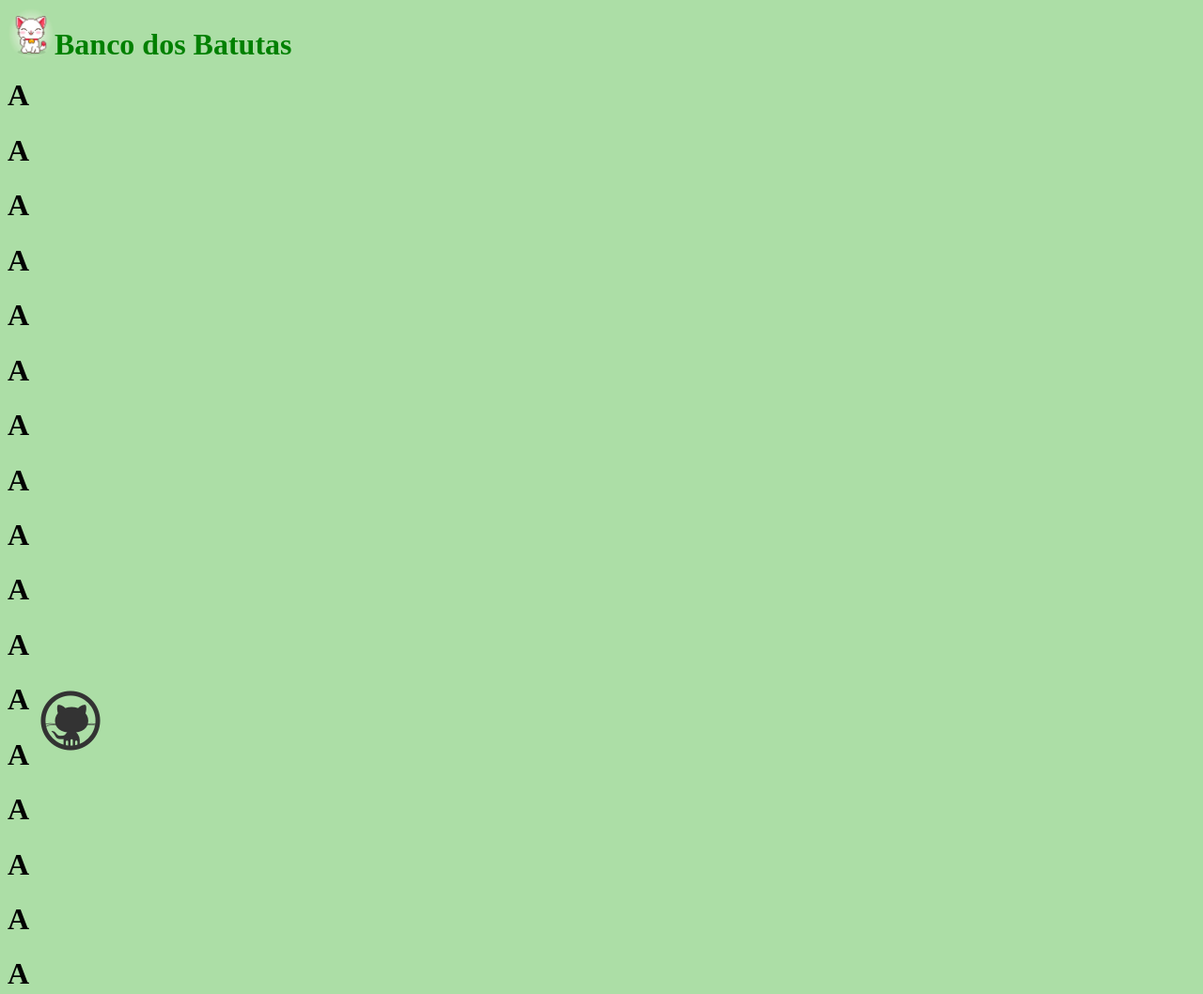
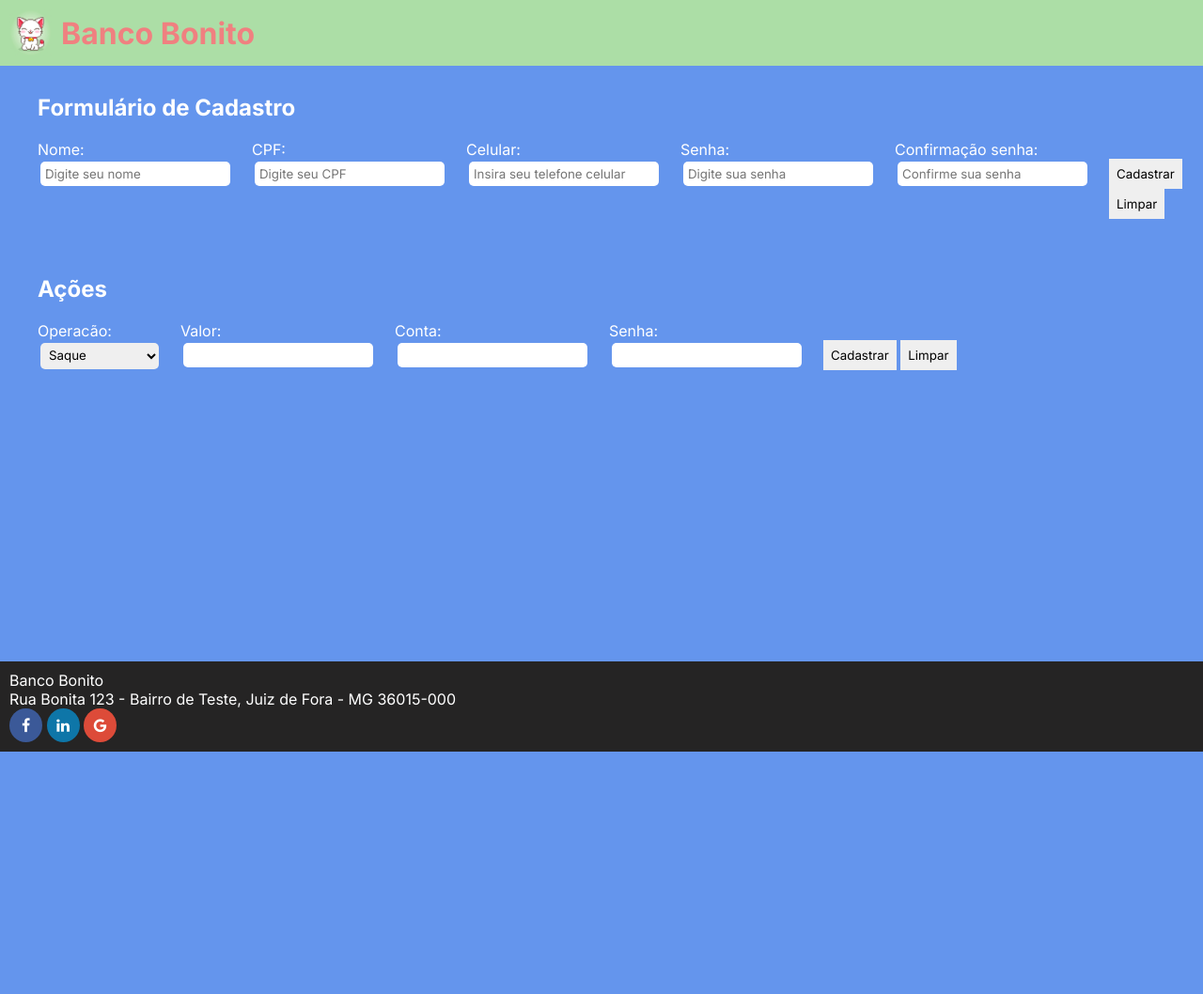
Before and after one commit to IvieMeireles/M1S04, a plain HTML site: page index.html in a window 1280 px wide. Shown: the top 1058 px of the page at 94% size. After the commit the page ends 800 px from the top, so only its background shows below. Drawn offline with Linux system fonts and the light colour scheme.

Commit message:
Criação do Layout

```diff
--- a/index.html
+++ b/index.html
@@ -1,57 +1,105 @@
 <!DOCTYPE html>
 <html lang="en">
   <head>
-    <link rel="stylesheet" href="styles.css">
-    <meta charset="UTF-8">
-    <meta http-equiv="X-UA-Compatible" content="IE=edge">
-    <meta name="viewport" content="width=device-width, initial-scale=1.0">
-    <link rel="shortcut icon" href="favicon.ico" type="image/x-icon">
-    <script src="app.js" defer></script>
-    <title>Conta Bancária</title>
-
+    <meta charset="UTF-8" />
+    <meta http-equiv="X-UA-Compatible" content="IE=edge" />
+    <meta name="viewport" content="width=device-width, initial-scale=1.0" />
+    <title>DevInBank</title>
+    <link rel="stylesheet" href="style.css">
+    <link rel="stylesheet" href="https://cdnjs.cloudflare.com/ajax/libs/font-awesome/4.7.0/css/font-awesome.min.css"> <!-- biblioteca de icones -->
+    <script src="app.js" async></script>
   </head>
   <body>
-<header>
+    <header class="header">
+      <img
+        src="./images/pixel-cat.webp"
+        alt="Logo do Banco"
+        height="50px"
+      />
+      <h1>Banco Bonito</h1>
+    </header>
+
+    <main class="main">
+      <section class="section">
+        <h2>Formulário de Cadastro</h2>
+        <br>
+
+        <form id="form" class="form">
           <div>
-    <img
-    title="Gatin"
-    class = "imgLogo"
-    src=".\images\pixel-cat.webp"
-    alt="Gatinho da Logo">
-    <h1 id="h1header">Banco dos Batutas</h1>
+            <label for="nome" >Nome:</label>
+            <input class = "column" placeholder="Digite seu nome" required id="nome" />
+          </div>
 
+          <div>
+            <label for="cpf">CPF:</label>
+            <input class = "column" placeholder="Digite seu CPF"required id="cpf" />
           </div>
-</header>
+
+          <div>
+            <label for="celular">Celular:</label>
+            <input class = "column" placeholder="Insira seu telefone celular" required type="number" id="celular" />
+          </div>
+
+          <div>
+            <label for="senha">Senha:</label>
+            <input class = "column" placeholder="Digite sua senha" required id="senha" />
+          </div>
+
+          <div>
+            <label for="confirmacao">Confirmação senha:</label>
+            <input class = "column"  placeholder ="Confirme sua senha" required id="confirmacao" />
+          </div>
+
+          <div><br>
+            <button type="submit" class="button">Cadastrar</button>
+            <button type="reset" class="button">Limpar</button>
+          </div>
+        </form>
+      </section>
+<br><br><br>
+      <section class="section2">
+        <h2>Ações</h2>
         <br>
-<br>
-<br>
-<h1>A</h1>
-<h1>A</h1>
-<h1>A</h1>
-<h1>A</h1>
-<h1>A</h1>
-<h1>A</h1>
-<h1>A</h1>
-<h1>A</h1>
-<h1>A</h1>
-<h1>A</h1>
-<h1>A</h1>
-<h1>A</h1>
-<h1>A</h1>
-<h1>A</h1>
-<h1>A</h1>
-<h1>A</h1>
-<h1>A</h1>
-<h1>A</h1>
-<h1>A</h1>
 
-<footer>
-    <a href="https://github.com/IvieMeireles/">
-    <img
-    class="gitFooter"
-    src=".\images\github.png"
-    alt="github"></a>
+        <form id="form-acoes" class="form">
+          <div>
+            <label for="operacao">Operacão:</label>
+            <select class = "column" id="operacao" required>
+              <option value="SAQUE">Saque</option>
+              <option value="DEPOSITO">Depósito</option>
+              <option value="SALDO">Consulta Saldo</option>
+            </select>
+          </div>
+
+          <div>
+            <label for="valor">Valor:</label>
+            <input class = "column"  id="valor" type="number" required />
+          </div>
+
+          <div>
+            <label for="conta">Conta:</label>
+            <input class = "column"  id="conta" type="number" required />
+          </div>
+
+          <div>
+            <label for="senha">Senha:</label>
+            <input class = "column" id="senha" required />
+          </div>
+
+          <div> <br>
+            <button type="submit" class="button">Cadastrar</button>
+            <button type="reset" class="button">Limpar</button>
+          </div>
+        </form>
+      </section>
+    </main>
+
+    <footer class="footer">
+      <p>Banco Bonito</p>
+      <p>Rua Bonita 123 - Bairro de Teste, Juiz de Fora - MG 36015-000</p>
+      <a href="https://www.facebook.com/ivie.meireles/" target = "_blank" class="fa fa-facebook"></a>
+      <a href="https://www.linkedin.com/in/ivie-meireles-aa2986203/" target = "_blank" class="fa fa-linkedin"></a> <!-- o target blank faz abrir em uma nova aba o link clicado -->
+      <a href="mailto:iviemeireles@gmail.com" class="fa fa-google"></a>
     </footer>
   </body>
-
 </html>
--- /dev/null
+++ b/style.css
@@ -0,0 +1,124 @@
+@import url('https://fonts.googleapis.com/css2?family=Inter:wght@400;500;700&display=swap');
+
+* {
+  padding: 0;
+  margin: 0;
+  vertical-align: baseline;
+  list-style: none;
+  border: 0;
+  box-sizing: border-box;
+  font-family: 'Inter', sans-serif;
+  color: var(--dark-gray);
+}
+
+body {
+  background-color: cornflowerblue;
+  color: #fff;
+  min-height: 100vh;
+  display: flex;
+  flex-direction: column;
+  justify-content: space-between;
+}
+
+button {
+  padding: 8px;
+  color: #000;
+  cursor: pointer;
+  transition: 0.3s;
+
+}
+
+button:hover {
+  opacity: 0.7;
+}
+
+input,
+select {
+  padding: 8px;
+  color: #000;
+  border-radius: 5px;
+}
+
+.header {
+  display: flex;
+  align-items: center;
+  gap: 10px;
+  padding: 10px;
+  background-color: rgb(172,222,166);
+  color: lightcoral;
+}
+
+
+.main {
+  display: flex;
+  flex-direction: column;
+  flex: 1;
+  padding: 20px 40px;
+}
+
+.footer {
+  background-color: rgb(37, 36, 36);
+  padding: 10px;
+}
+
+.form {
+  display: inline-flex;
+  gap: 20px;
+  align-items: flex-start;
+}
+
+.column {
+  display: flex;
+  flex-direction: column;
+  gap: 20px;
+  flex: 1;
+  padding: 5px;
+  margin: 3px;
+}
+
+
+.section {
+  margin-top: 10px;
+}
+
+/* .fa {
+  padding: 20px;
+  font-size: 30px;
+  width: 50px;
+  text-align: center;                                         padrão para ícones quadrados
+  text-decoration: none;
+  margin: 5px 2px;
+} */
+
+.fa-facebook {
+  padding: 10px;
+  font-size: 30px;
+  width: 35px;
+  text-align: center;
+  text-decoration: none;
+  border-radius: 50%;
+  background-color: #3b5998;
+  color: white;
+}
+
+.fa-linkedin {
+  padding: 10px;
+  font-size: 30px;
+  width: 35px;
+  text-align: center;
+  text-decoration: none;
+  border-radius: 50%;
+  background-color: #0e76a8;
+  color: white;
+}
+
+.fa-google {
+  background: #dd4b39;
+  color: white;
+  padding: 10px;
+  font-size: 30px;
+  width: 35px;
+  text-align: center;
+  text-decoration: none;
+  border-radius: 50%;
+}
--- a/styles.css
+++ /dev/null
@@ -1,36 +0,0 @@
-#h1header{
-   color: green;
-   display: flex;
-   align-items: center;
-   float: left;
-   margin-bottom: 15px;
-}
-
-body {
-    background-color: rgb(172, 222, 166);
-}
-
-.imgLogo {
-    border-radius: 25px;
-    width: 50px;
-  /*   margin-left: auto;
-    margin-right: auto;
-    background-position: center;
-    background-repeat: no-repeat; */
-    float:left;
-}
-
-
-footer {
-    text-align: center;
-    padding: 3px;
-    position: fixed;
-    bottom: 0;
-    height: 62px;
-
-}
-.gitFooter {
-    border-radius: 25px;
-    margin-bottom: auto;
-    width:50%;
-}
```
Lines whose indentation alone changed are shown as unchanged.
